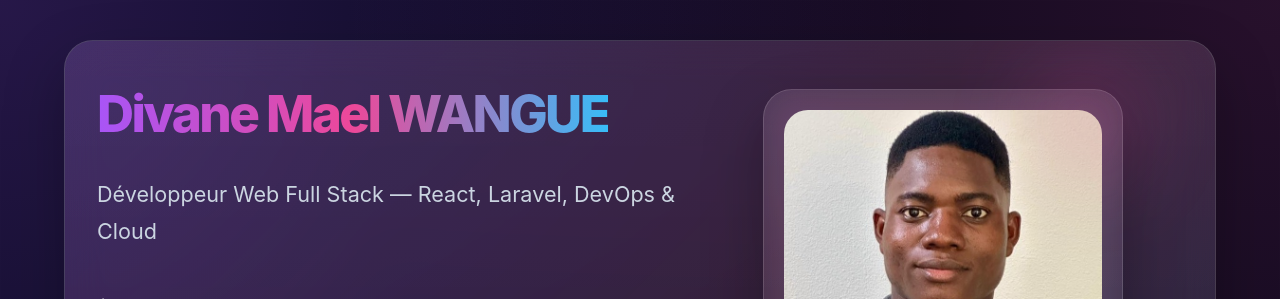
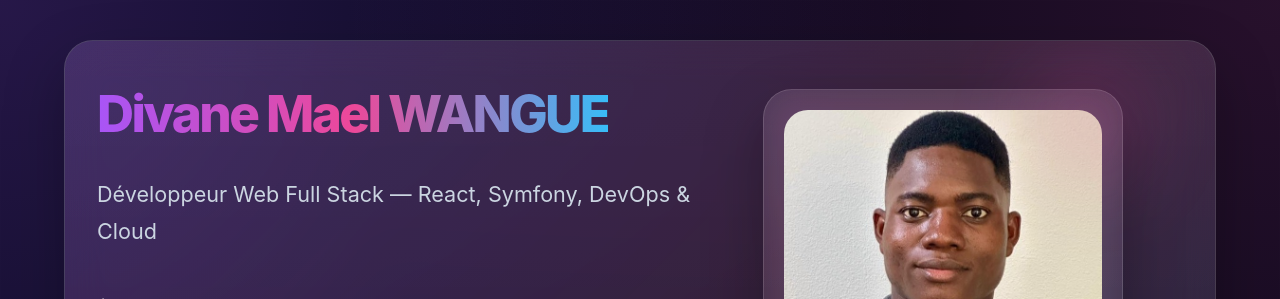
Before and after one commit to DivaneWangue/mon-portfolio, a React (Vite) app: page / in a window 1280 px wide. Shown: the top 299 px of the page. Built offline with nearby package versions, Linux system fonts and the light colour scheme.

Commit message:
fix: petite modif

```diff
--- a/src/Portfolio/index.jsx
+++ b/src/Portfolio/index.jsx
@@ -11,7 +11,7 @@ const Hero = () => {
       <div className="hero-grid">
         <div className="hero-panel">
           <h1 className="hero-title">Divane Mael WANGUE</h1>
-          <p className="hero-subtitle">Développeur Web Full Stack — React, Laravel, DevOps & Cloud</p>
+          <p className="hero-subtitle">Développeur Web Full Stack — React, Symfony, DevOps & Cloud</p>
           <p className="hero-description">
             Étudiant en 3ᵉ année de Bachelor CDWFS à 3iL Ingénieurs (Limoges), passionné par le développement web, le DevOps, l'architecture logicielle et les bonnes pratiques. Je cherche un stage de 3 mois minimum pour contribuer à des projets innovants.
           </p>
```
